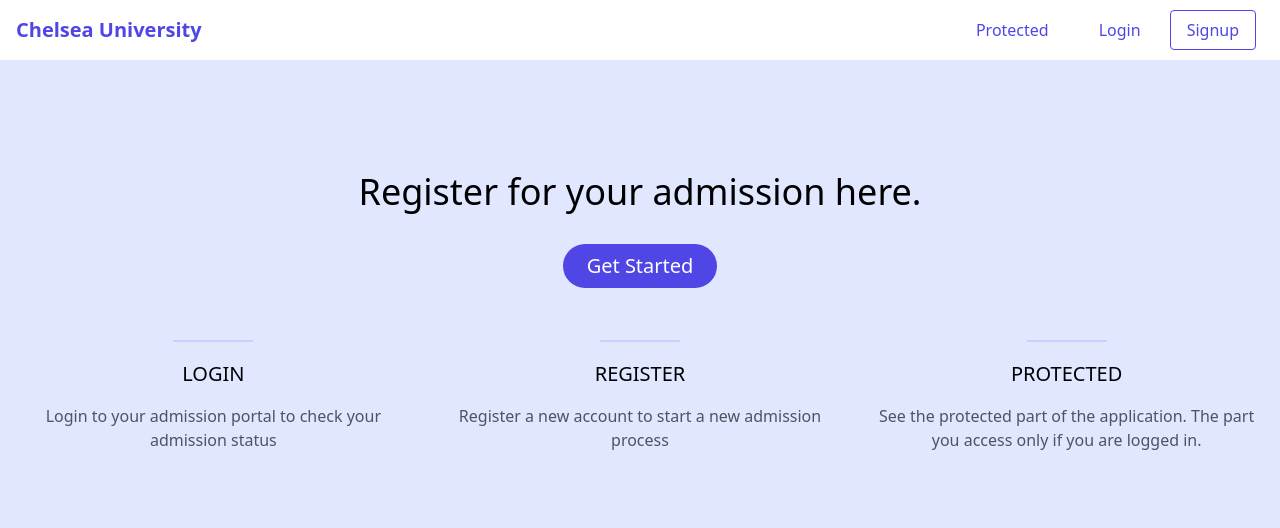
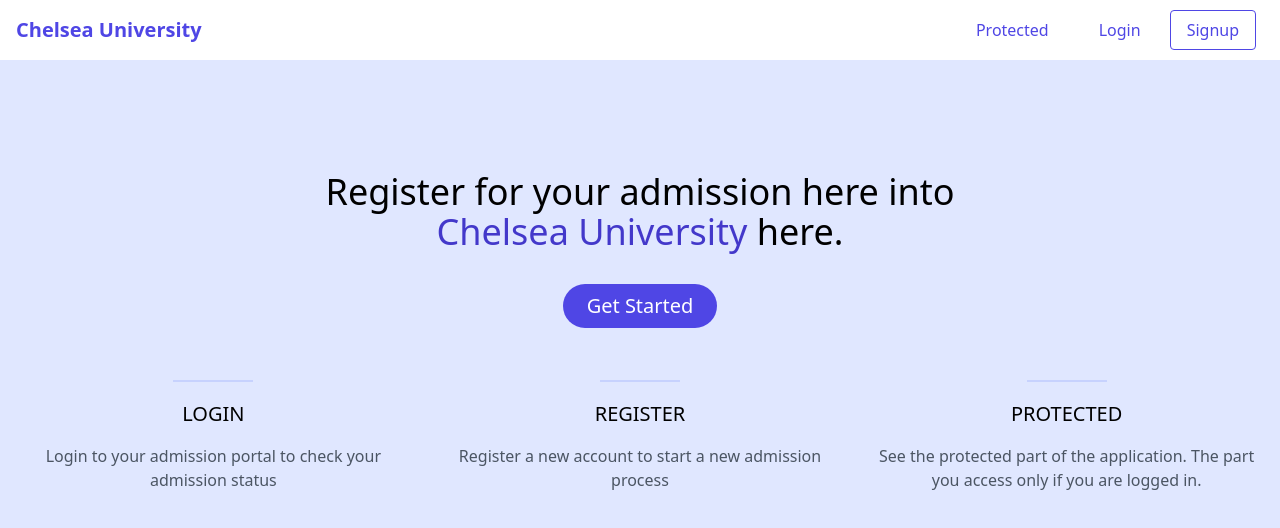
Before and after one commit to dephraiim/chelsea-university-client, a React (Create React App) app: page / in a window 1280 px wide. Shown: the top 528 px of the page. Built offline with nearby package versions, Linux system fonts and the light colour scheme.

Commit message:
add protected page and refactor header component

```diff
--- a/src/App.js
+++ b/src/App.js
@@ -1,8 +1,8 @@
 import { BrowserRouter as Router, Switch, Route, Link } from 'react-router-dom';
-
 import './App.css';
 import Content from './components/Content';
 import Login from './components/Login';
+import Header from './components/Header';
 import Protected from './components/Protected';
 import Register from './components/Register';
 
@@ -10,42 +10,10 @@ function App() {
   return (
     <Router>
       <div className='h-screen bg-indigo-100'>
-        <div>
-          <div className='header-2'>
-            <nav className='bg-white py-2 md:py-4'>
-              <div className='container px-4 mx-auto md:flex md:items-center'>
-                <div className='flex justify-between items-center'>
-                  <Link to='/'>
-                    <a className='font-bold text-xl text-indigo-600'>
-                      Chelsea University
-                    </a>
-                  </Link>
-                </div>
-
-                <div className='hidden md:flex flex-col md:flex-row md:ml-auto mt-3 md:mt-0'>
-                  <Link to='/protected'>
-                    <a className='p-2 lg:px-4 md:mx-2 text-indigo-600 text-center border border-transparent rounded hover:bg-indigo-600 hover:text-white transition-colors duration-300'>
-                      Protected
-                    </a>
-                  </Link>
-                  <Link to='/login'>
-                    <a className='p-2 lg:px-4 md:mx-2 text-indigo-600 text-center border border-transparent rounded hover:bg-indigo-600 hover:text-white transition-colors duration-300'>
-                      Login
-                    </a>
-                  </Link>
-                  <Link to='/register'>
-                    <a className='p-2 lg:px-4 md:mx-2 text-indigo-600 text-center border border-solid border-indigo-600 rounded hover:bg-indigo-600 hover:text-white transition-colors duration-300 mt-1 md:mt-0 md:ml-1'>
-                      Signup
-                    </a>
-                  </Link>
-                </div>
-              </div>
-            </nav>
-          </div>
-        </div>
+        <Header link={Link} />
         <Switch>
           <Route exact path='/'>
-            <Content />
+            <Content link={Link} />
           </Route>
           <Route path='/protected'>
             <Protected />
--- a/src/components/Content.js
+++ b/src/components/Content.js
@@ -1,14 +1,15 @@
-export default function Content() {
+export default function Content(props) {
   return (
     <div>
       <div class='bg-indigo-100 py-6 md:py-12'>
         <div class='container px-4 mx-auto'>
           <div class='text-center max-w-2xl mx-auto'>
             <h1 class='text-5xl xl:mt-16 md:text-4xl font-medium mb-2'>
-              Register for your admission here.
+              Register for your admission here into{' '}
+              <span className='text-indigo-700'>Chelsea University</span> here.
             </h1>
             <button class='bg-indigo-600 text-white py-2 px-6 rounded-full text-xl mt-6'>
-              Get Started
+              <props.link to='/register'>Get Started</props.link>
             </button>
           </div>
 
--- /dev/null
+++ b/src/components/Header.js
@@ -0,0 +1,37 @@
+export default function Headers(props) {
+  return (
+    <div>
+      <div className='header-2'>
+        <nav className='bg-white py-2 md:py-4'>
+          <div className='container px-4 mx-auto md:flex md:items-center'>
+            <div className='flex justify-between items-center'>
+              <props.link to='/'>
+                <a className='font-bold text-xl text-indigo-600'>
+                  Chelsea University
+                </a>
+              </props.link>
+            </div>
+
+            <div className='hidden md:flex flex-col md:flex-row md:ml-auto mt-3 md:mt-0'>
+              <props.link to='/protected'>
+                <a className='p-2 lg:px-4 md:mx-2 text-indigo-600 text-center border border-transparent rounded hover:bg-indigo-600 hover:text-white transition-colors duration-300'>
+                  Protected
+                </a>
+              </props.link>
+              <props.link to='/login'>
+                <a className='p-2 lg:px-4 md:mx-2 text-indigo-600 text-center border border-transparent rounded hover:bg-indigo-600 hover:text-white transition-colors duration-300'>
+                  Login
+                </a>
+              </props.link>
+              <props.link to='/register'>
+                <a className='p-2 lg:px-4 md:mx-2 text-indigo-600 text-center border border-solid border-indigo-600 rounded hover:bg-indigo-600 hover:text-white transition-colors duration-300 mt-1 md:mt-0 md:ml-1'>
+                  Signup
+                </a>
+              </props.link>
+            </div>
+          </div>
+        </nav>
+      </div>
+    </div>
+  );
+}
--- a/src/components/Protected.js
+++ b/src/components/Protected.js
@@ -1,3 +1,9 @@
 export default function Protected() {
-  return <div>Protected</div>;
+  return (
+    <div class='flex items-center justify-center h-screen'>
+      <div class='bg-indigo-800 text-white font-bold rounded-lg border shadow-lg p-10'>
+        Access Denied
+      </div>
+    </div>
+  );
 }
```
